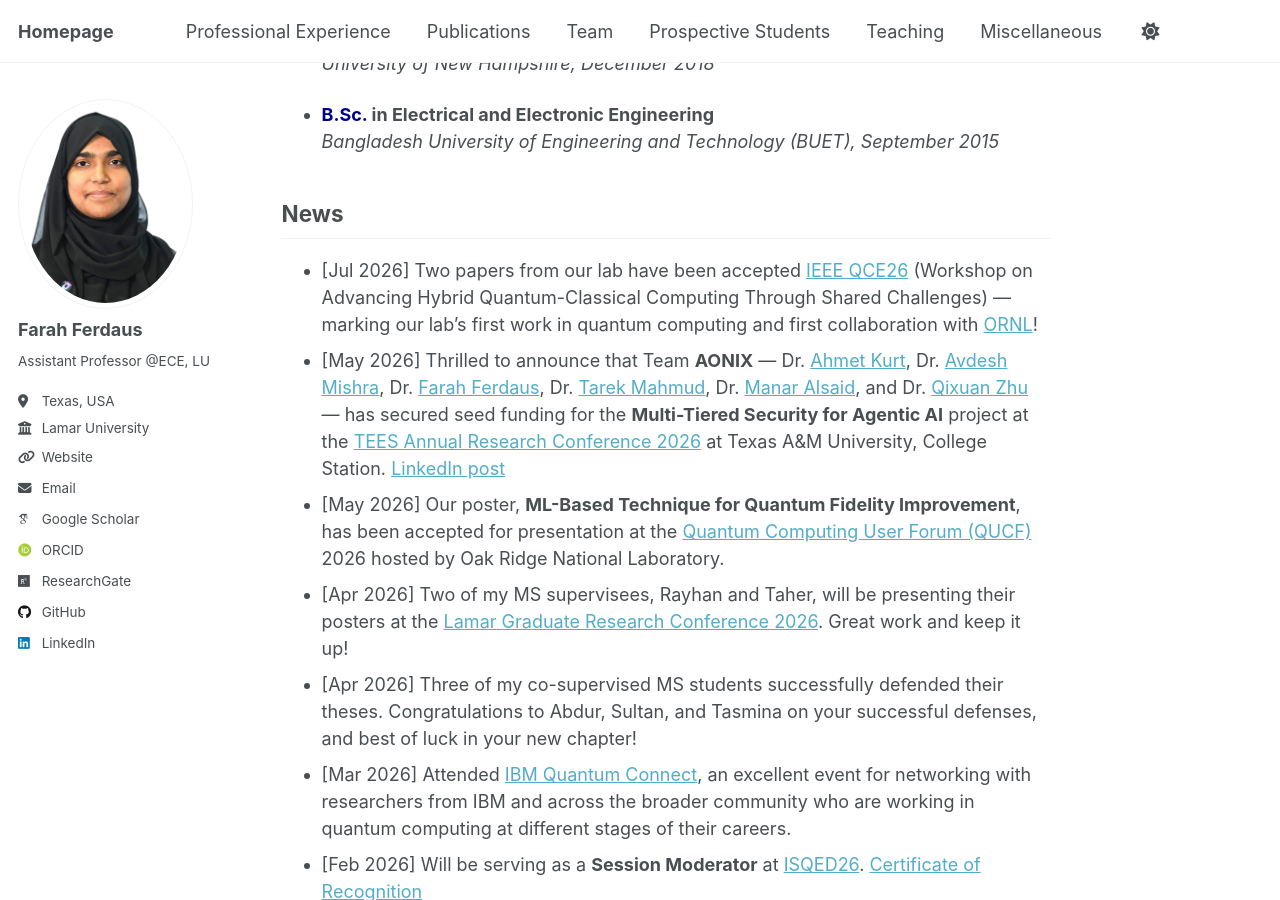
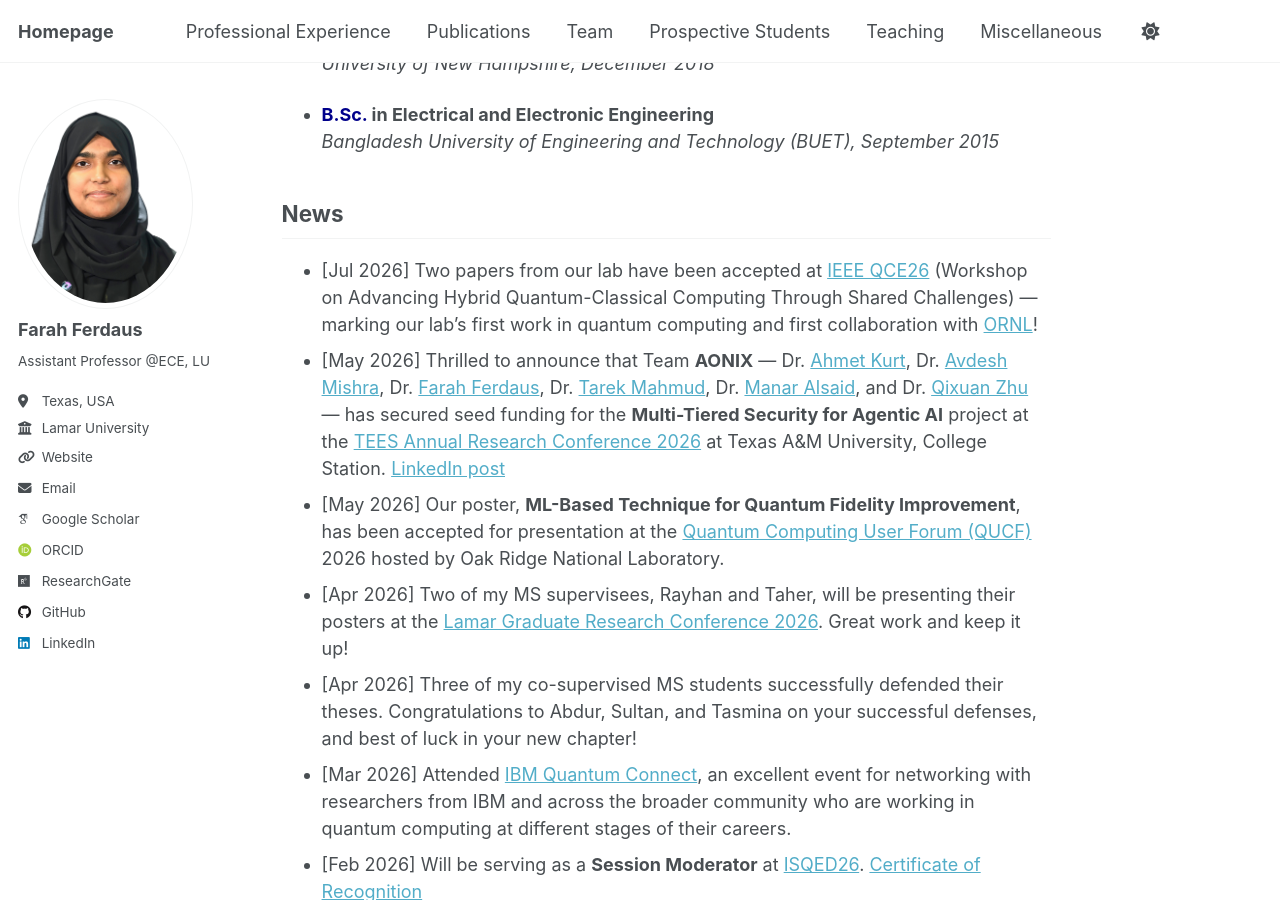
Before and after one commit to fferdaus/fferdaus.github.io, a Jekyll site: the page built from _pages/about.md, in a window 1280 px wide and 900 px high, scrolled down 861 px. Built offline with Jekyll 4.4.1, drawn with Linux system fonts in a browser that asks for light colours; emoji names are drawn with the system emoji font; some web fonts are replaced.

```diff
--- a/_pages/about.md
+++ b/_pages/about.md
@@ -61,7 +61,7 @@ I have published numerous scientific articles, including journal articles, confe
 <br> [Poster – Rayhan](https://lamar0-my.sharepoint.com/:b:/g/personal/fferdaus_lamar_edu/IQDJAmfeKdWtRoJOF0tiFMUCAV5S6lzGjz5sl6GAh_drQu0?e=ODjbzc) \| [Poster – Taher](https://lamar0-my.sharepoint.com/:b:/g/personal/fferdaus_lamar_edu/IQDaqvUznGsSSbnXCy_U9GppAXAiHoaEPJ6QIkLvs-92vq0?e=bWgcDz)
 -->
 ## News
-- [Jul 2026] Two papers from our lab have been accepted [IEEE QCE26](https://qce.quantum.ieee.org/2026/) (Workshop on Advancing Hybrid Quantum-Classical Computing Through Shared Challenges) — marking our lab's first work in quantum computing and first collaboration with [ORNL](https://www.ornl.gov)!
+- [Jul 2026] Two papers from our lab have been accepted at [IEEE QCE26](https://qce.quantum.ieee.org/2026/) (Workshop on Advancing Hybrid Quantum-Classical Computing Through Shared Challenges) — marking our lab's first work in quantum computing and first collaboration with [ORNL](https://www.ornl.gov)!
 - [May 2026] Thrilled to announce that Team **AONIX** — Dr. [Ahmet Kurt](https://www.etamu.edu/people/ahmet-kurt-ph-d/), Dr. [Avdesh Mishra](https://www.tamuk.edu/engineering/departments/eecs/faculty-and-staff/Avdesh-Mishra.html), Dr. [Farah Ferdaus](https://www.lamar.edu/engineering/electrical/faculty-and-staff/farah-ferdaus/index.html), Dr. [Tarek Mahmud](https://www.tamuk.edu/engineering/departments/eecs/faculty-and-staff/index.html), Dr. [Manar Alsaid](https://www.etamu.edu/people/manar-alsaid-ph-d/), and Dr. [Qixuan Zhu](https://www.shsu.edu/directory/employee-profiles/zhu-qixuan-qxz002) — has secured seed funding for the **Multi-Tiered Security for Agentic AI** project at the [TEES Annual Research Conference 2026](https://tarc.tamu.edu/) at Texas A&M University, College Station. [LinkedIn post](https://www.linkedin.com/posts/congratulations-to-the-winning-teams-of-the-ugcPost-7463748066697707520-Hq5M/?utm_source=social_share_send&utm_medium=member_desktop_web&rcm=ACoAABQayYQBywVMffeM2RtnFXdDlOwVNW9OAlE)
 - [May 2026] Our poster, **ML-Based Technique for Quantum Fidelity Improvement**, has been accepted for presentation at the [Quantum Computing User Forum (QUCF)](https://www.olcf.ornl.gov/calendar/2026-quantum-computing-user-forum/) 2026 hosted by Oak Ridge National Laboratory.
 - [Apr 2026] Two of my MS supervisees, Rayhan and Taher, will be presenting their posters at the [Lamar Graduate Research Conference 2026](https://www.lamar.edu/graduate-studies/_files/documents/4th-annual-graduate-research-conference-program.pdf). Great work and keep it up!
```
